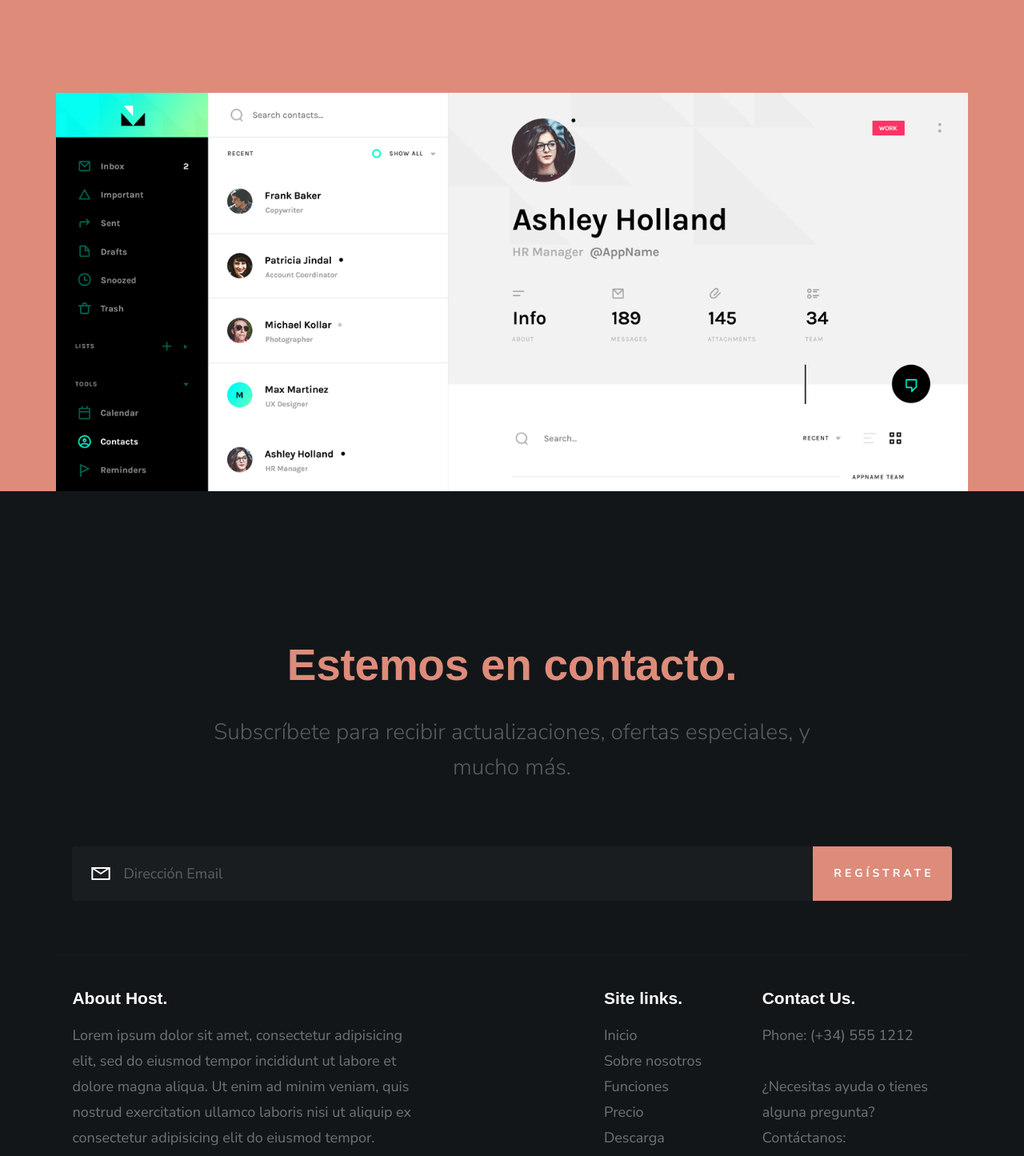
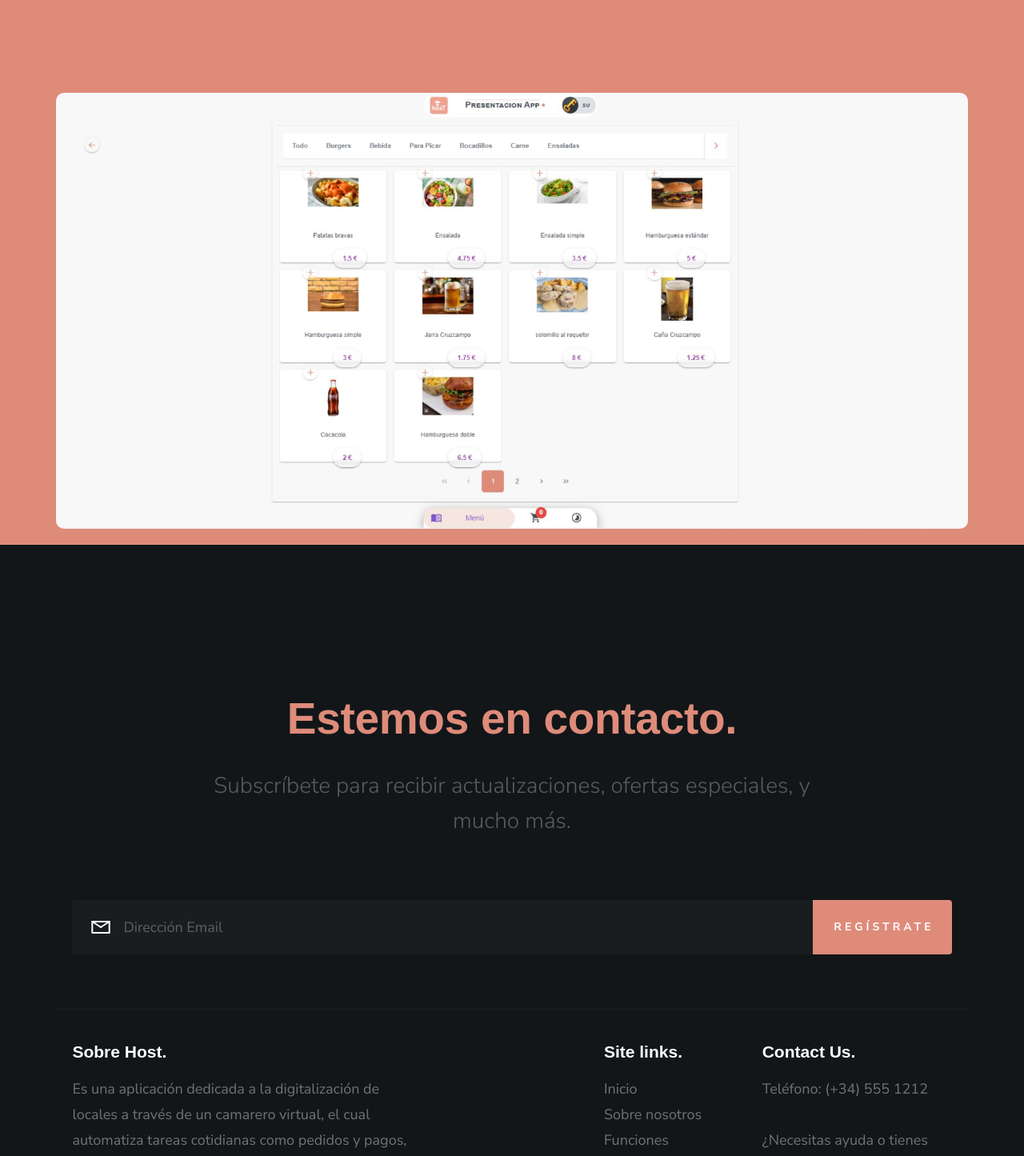
Before and after one commit to hosT-app/host-landing, a plain HTML site: page index.html in a window 1280 px wide. Shown: the part 7459-8904 px from the top of the page at 80% size. Drawn offline with Linux system fonts and the light colour scheme; files whose address does not match are found by name; a web font is replaced by a local one.

Commit message:
image download change

```diff
--- a/css/main.css
+++ b/css/main.css
@@ -3695,6 +3695,8 @@ btn.btn--black {
 
 .s-download .download-bottom-image img {
   vertical-align: bottom;
+  border-radius: 10px;
+  margin-bottom: 20px;
 }
 
 
--- a/index.html
+++ b/index.html
@@ -553,10 +553,7 @@
         </div>
 
         <div class="row download-bottom-image" data-aos="fade-up">
-            <img src="images/app-screen-1400.png"
-                srcset="images/app-screen-600.png 600w,
-                        images/app-screen-1400.png 1400w,
-                        images/app-screen-2800.png 2800w"
+            <img src="images/app-screen.jpeg"
                 sizes="(max-width: 2800px) 100vw, 2800px"
                 alt="App Screenshots">
         </div>
@@ -601,13 +598,11 @@
 
             <div class="footer__about col-five tab-full left">
 
-                <h4>About Host.</h4>
+                <h4>Sobre Host.</h4>
 
                 <p>
-                Lorem ipsum dolor sit amet, consectetur adipisicing elit, sed
-                do eiusmod tempor incididunt ut labore et dolore magna aliqua.
-                Ut enim ad minim veniam, quis nostrud exercitation ullamco
-                laboris nisi ut aliquip ex consectetur adipisicing elit do eiusmod tempor.
+                Es una aplicación dedicada a la digitalización de locales a través de un camarero virtual,
+                el cual automatiza tareas cotidianas como pedidos y pagos, ahorrando tiempo de producción.
                 </p>
 
                 <ul class="footer__social">
@@ -637,7 +632,7 @@
                         <h4>Contact Us.</h4>
 
                         <p>
-                        Phone: (+34) 555 1212 <br>
+                        Teléfono: (+34) 555 1212 <br>
                         </p>
                         <p>
                         ¿Necesitas ayuda o tienes alguna pregunta? Contáctanos: <br>
```
Also changed, not shown: images/app-screen-1400.png (deleted), images/app-screen-2800.png (deleted), images/app-screen-600.png (deleted), images/app-screen.jpeg (added).
